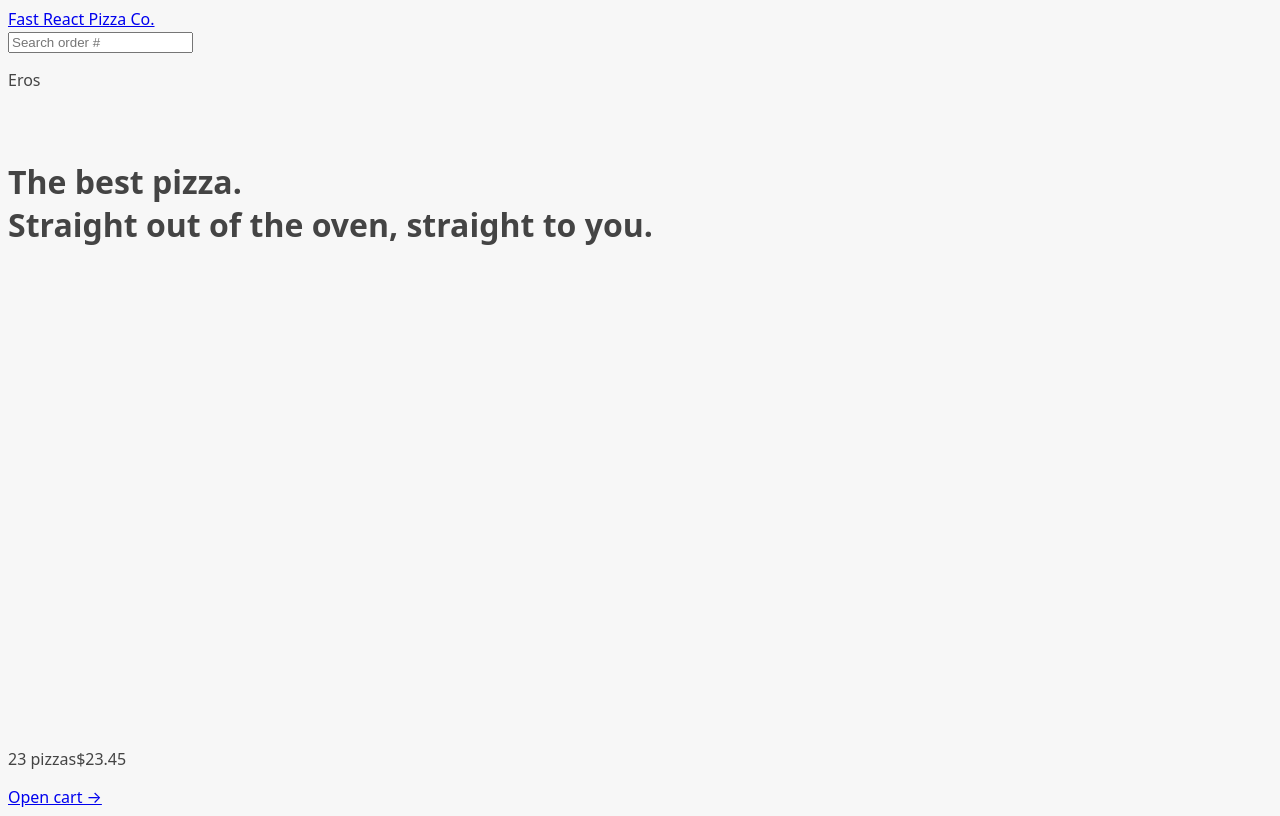
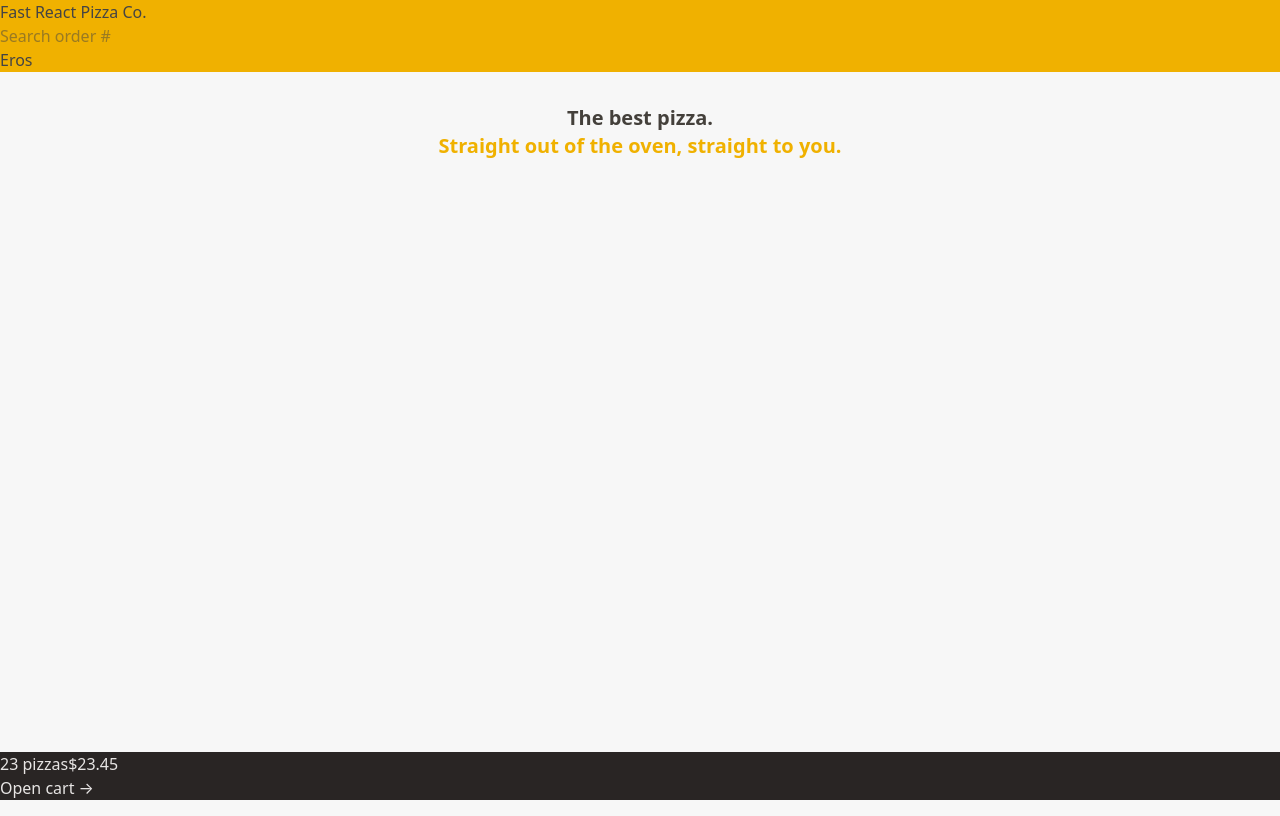
Before and after one commit to eroscamposg/react-pizza, a React (Vite) app: page / in a window 1280 px wide. Built offline with nearby package versions, Linux system fonts and the light colour scheme.

Commit message:
Adding prettier and tailwind config

```diff
--- a/eslint.config.js
+++ b/eslint.config.js
@@ -2,6 +2,7 @@ import js from '@eslint/js'
 import globals from 'globals'
 import reactHooks from 'eslint-plugin-react-hooks'
 import reactRefresh from 'eslint-plugin-react-refresh'
+import prettier from 'eslint-config-prettier'
 import { defineConfig, globalIgnores } from 'eslint/config'
 
 export default defineConfig([
@@ -26,4 +27,5 @@ export default defineConfig([
       'no-unused-vars': ['warn', { varsIgnorePattern: '^[A-Z_]' }],
     },
   },
+  prettier,
 ])
--- a/src/features/cart/CartOverview.jsx
+++ b/src/features/cart/CartOverview.jsx
@@ -2,7 +2,7 @@ import { Link } from "react-router-dom";
 
 function CartOverview() {
   return (
-    <div>
+    <div className="bg-stone-800 text-stone-200">
       <p>
         <span>23 pizzas</span>
         <span>$23.45</span>
--- a/src/index.css
+++ b/src/index.css
@@ -1,3 +1,5 @@
+@import "tailwindcss";
+
 body {
   font-family: system-ui, -apple-system, BlinkMacSystemFont, 'Segoe UI', Roboto,
     Oxygen, Ubuntu, Cantarell, 'Open Sans', 'Helvetica Neue', sans-serif;
--- a/src/ui/Header.jsx
+++ b/src/ui/Header.jsx
@@ -2,11 +2,11 @@ import { Link } from "react-router-dom";
 import SearchOrder from "../features/order/SearchOrder";
 
 export default function Header() {
-    return (
-        <header>
-            <Link to='/'>Fast React Pizza Co.</Link>
-            <SearchOrder />
-            <p>Eros</p>
-      </header>
-  )
+  return (
+    <header className="bg-yellow-500">
+      <Link to="/">Fast React Pizza Co.</Link>
+      <SearchOrder />
+      <p>Eros</p>
+    </header>
+  );
 }
--- a/src/ui/Home.jsx
+++ b/src/ui/Home.jsx
@@ -1,10 +1,12 @@
 function Home() {
   return (
     <div>
-      <h1>
+      <h1 className="text-center text-xl font-semibold text-stone-700">
         The best pizza.
         <br />
-        Straight out of the oven, straight to you.
+        <span className="text-yellow-500">
+          Straight out of the oven, straight to you.
+        </span>
       </h1>
     </div>
   );
--- a/vite.config.js
+++ b/vite.config.js
@@ -1,8 +1,9 @@
 import { defineConfig } from 'vite'
 import react from '@vitejs/plugin-react'
 import eslint from "vite-plugin-eslint"
+import tailwindcss from '@tailwindcss/vite'
 
 // https://vite.dev/config/
 export default defineConfig({
-  plugins: [react(), eslint()],
+  plugins: [react(), eslint(), tailwindcss()],
 })
```
Also changed, not shown: package.json (+8 -1 lines), .prettierrc.json (added), 2 other files (tests, documents, lock files or other folders).
